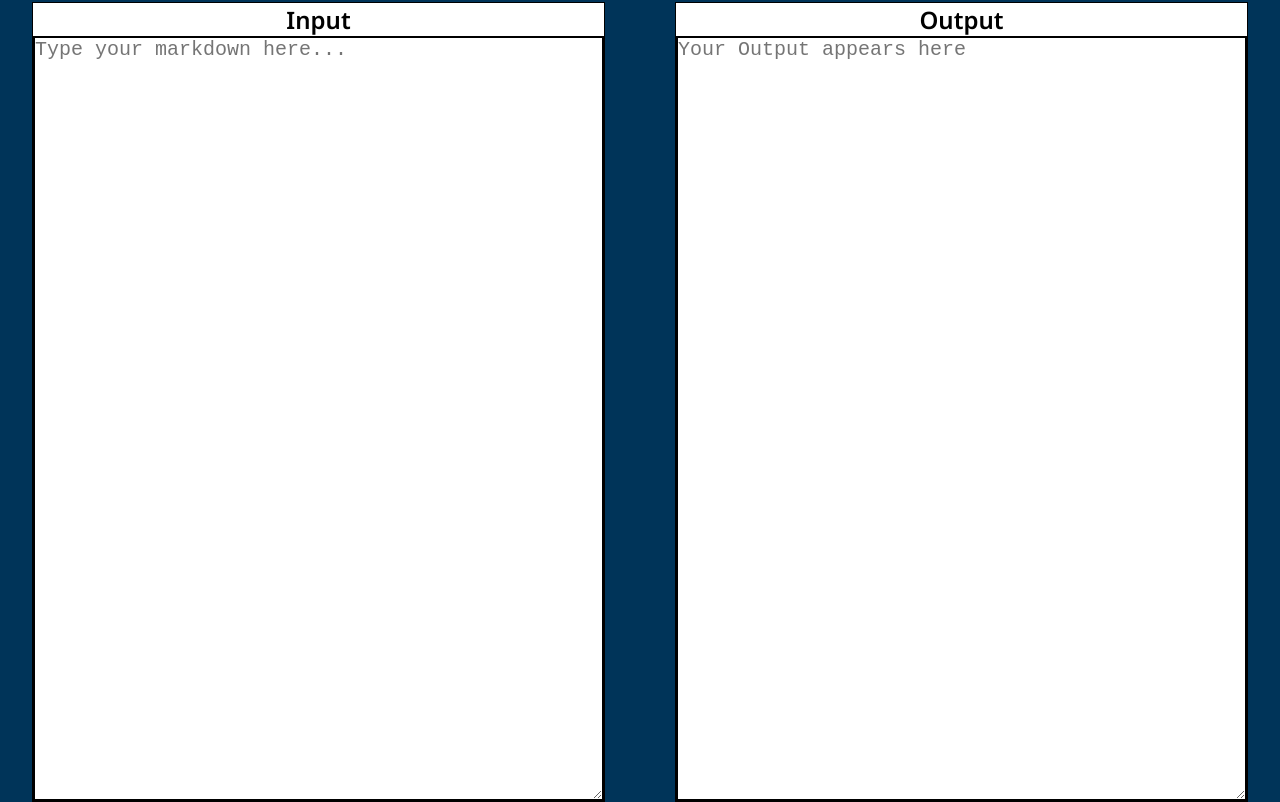
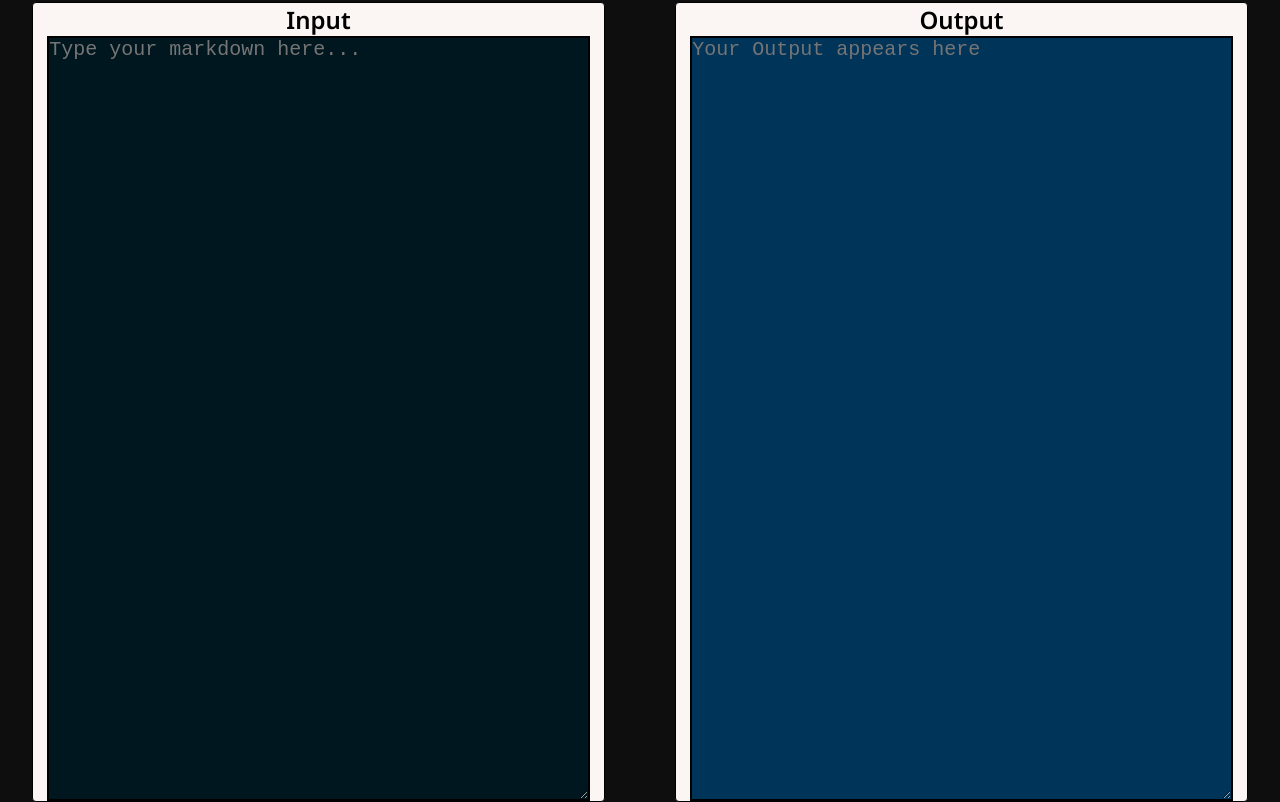
Before and after one commit to KARTIKEY-KATYAL/Masterji-Assignment-5, a website: page index.html in a window 1280 px wide. Shown: the part 49-851 px from the top of the page. Drawn offline with Linux system fonts and the light colour scheme; a web font is replaced by a local one.

Commit message:
css phase 1 done

```diff
--- /dev/null
+++ b/package.json
@@ -0,0 +1,5 @@
+{
+  "dependencies": {
+    "marked": "^15.0.7"
+  }
+}
--- a/style.css
+++ b/style.css
@@ -5,7 +5,7 @@
 }
 
 body{
-    background-color: #003459;
+    background-color: #0F0E0E;
     display: flex;
     align-items: center;
     height: 100vh;
@@ -33,12 +33,13 @@ body{
 }
 
 .box{
-    background-color: #FFFFFF;
+    background-color: #FBF5F3;
     width: 50%;
     display: flex;
     flex-direction: column;
     align-items: center;
     border: 1px solid black;
+    border-radius: 4px;
 }
 
 .boxheading{
@@ -52,7 +53,16 @@ body{
 }
 
 .textbox{
-    width: 100%;
+    width: 95%;
     border: 2px solid black;
     font-size: x-large;
 }
+
+#inputtext{
+    background-color: #00171F;
+    color: #FFFFFF;
+}
+#outputtext{
+    background-color: #003459;
+    color: #F2E3BC;
+}
```
Also changed, not shown: 1 other file.
